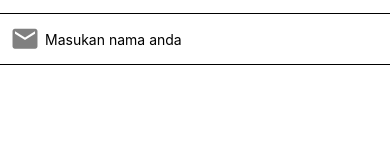
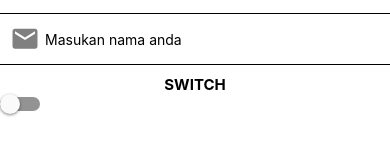
Before and after one commit to nandirchrd/learning-react-native-with-mosh, a React Native app: screen / in a window 390 px wide. Shown: the part 169-324 px from the top of the page. Built offline with nearby package versions, Linux system fonts and the light colour scheme.

Commit message:
fundamentals/inputs->switch

```diff
--- /dev/null
+++ b/app/couses/fundamentals/inputs/AppSwitch.js
@@ -0,0 +1,22 @@
+import { View, Text, SwitchComponent, Switch } from 'react-native';
+import React, { useState } from 'react';
+
+const AppSwitch = () => {
+	const [isOn, setIsOn] = useState(false);
+	return (
+		<View>
+			<Text
+				style={{
+					textAlign: 'center',
+					fontSize: 15,
+					fontWeight: 'bold',
+					marginTop: 10,
+				}}>
+				SWITCH
+			</Text>
+			<Switch value={isOn} onValueChange={(value) => setIsOn(value)} />
+		</View>
+	);
+};
+
+export default AppSwitch;
--- a/app/screens/FundInputScreen.js
+++ b/app/screens/FundInputScreen.js
@@ -2,6 +2,7 @@ import { View, Text } from 'react-native';
 import React from 'react';
 import AppInput from '../couses/fundamentals/inputs/AppInput';
 import PrettyInput from '../couses/fundamentals/inputs/PrettyInput';
+import AppSwitch from '../couses/fundamentals/inputs/AppSwitch';
 
 const FundInputScreen = () => {
 	return (
@@ -38,6 +39,7 @@ const FundInputScreen = () => {
 				onChangeText={(text) => console.log(text)}
 				placeholder='Masukan nama anda'
 			/>
+			<AppSwitch />
 		</View>
 	);
 };
```
Also changed, not shown: notes/#5.-Inputs.md (+3 -1 lines).
